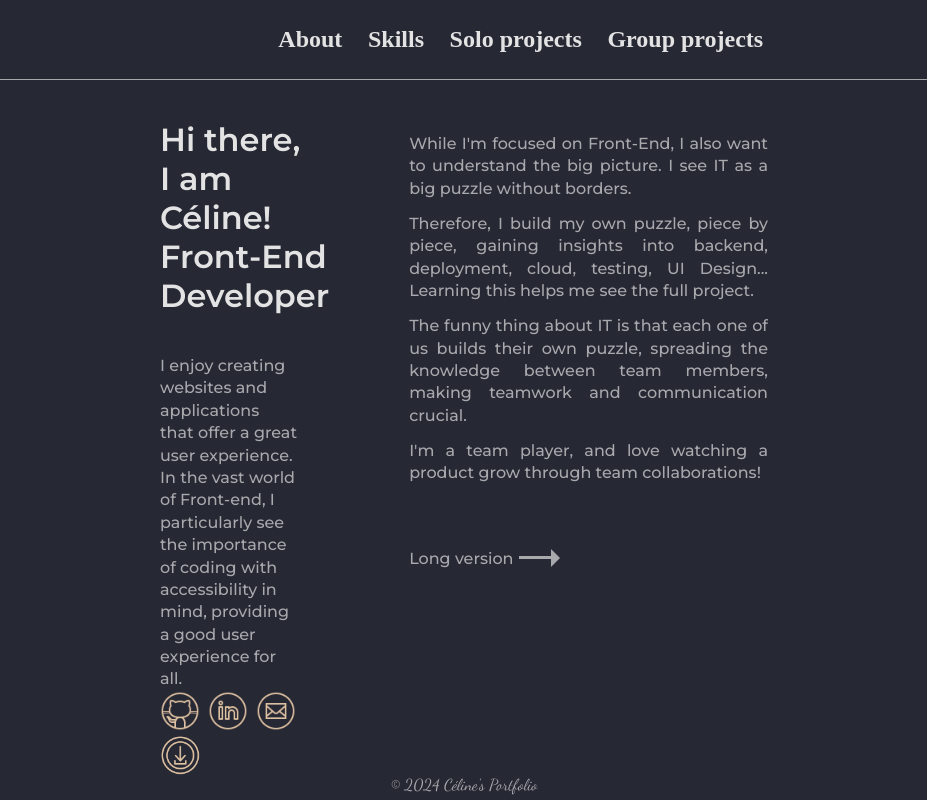
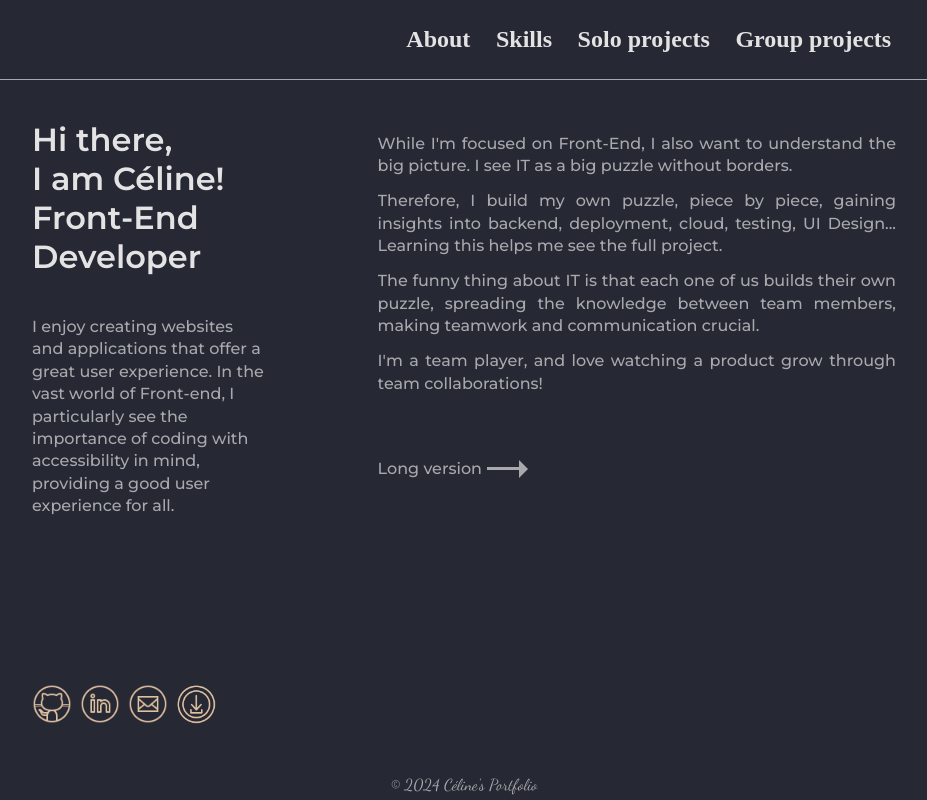
Before and after one commit to ocsiddisco/Portfolio-2023, a Next.js app: page / in a window 1280 px wide. Shown: the whole page, without its empty margins (176-1103 px from the left). Built offline with nearby package versions, Linux system fonts and the light colour scheme.

Commit message:
adjust visual for large screen

```diff
--- a/src/components/Layout/Layout.module.css
+++ b/src/components/Layout/Layout.module.css
@@ -54,5 +54,9 @@ grid-template-columns: 2fr 3fr;
 
   @media only screen and (min-width: 1200px) {
     .layoutContainer { align-items: center;}
+    .layoutInside{width: 80%} ;
+   }
+
+   @media only screen and (min-width: 1600px) {
     .layoutInside{width: 60%} ;
    }
--- a/src/components/NavBar/NavBar.module.css
+++ b/src/components/NavBar/NavBar.module.css
@@ -48,7 +48,13 @@ z-index: 10;
         justify-content: center;
     }
     .navigationInside {
-        width: 60%;
+        width: 80%;
         margin-right: 10rem;
 } ;
    }
+
+   @media only screen and (min-width: 1600px) {
+    .navigationInside {
+        width: 60%;
+} ;
+   }
```
